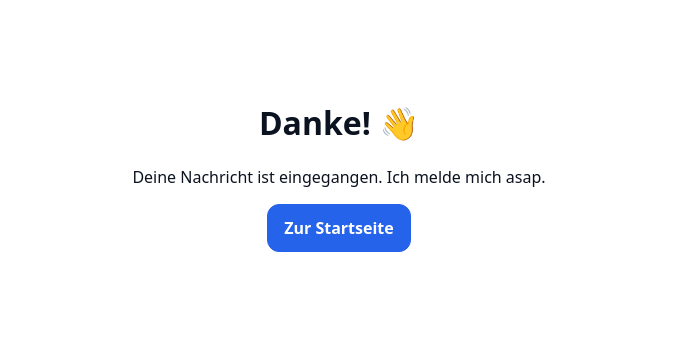
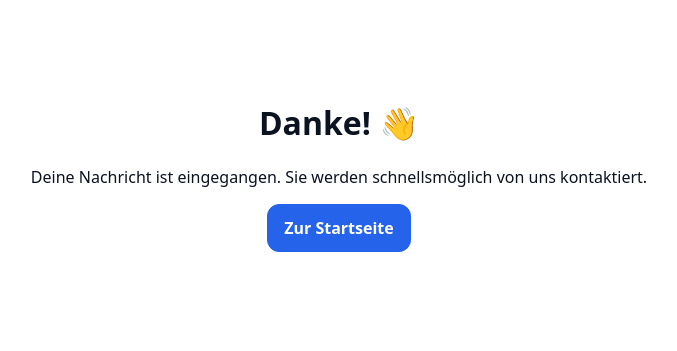
Before and after one commit to utzel25/SmartGemacht-Emden, a plain HTML site: page danke.html in a window 1280 px wide. Shown: the whole page, without its empty margins (301-978 px from the left). Drawn offline with Linux system fonts and the light colour scheme.

Commit message:
Add files via upload

```diff
--- a/danke.html
+++ b/danke.html
@@ -9,7 +9,7 @@
 <body>
   <main class="container center" style="padding:80px 16px">
     <h1>Danke! 👋</h1>
-    <p>Deine Nachricht ist eingegangen. Ich melde mich asap.</p>
+    <p>Deine Nachricht ist eingegangen. Sie werden schnellsmöglich von uns kontaktiert.</p>
     <p style="margin-top:16px">
       <a class="btn primary" href="./index.html">Zur Startseite</a>
     </p>
```
